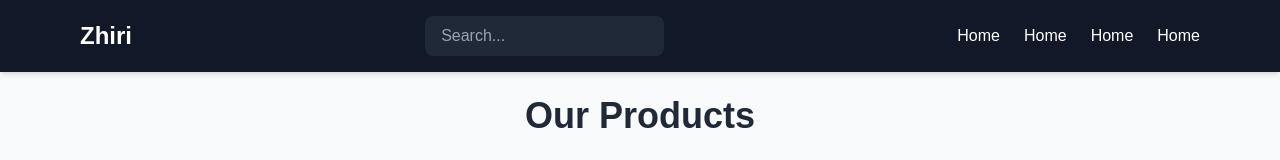
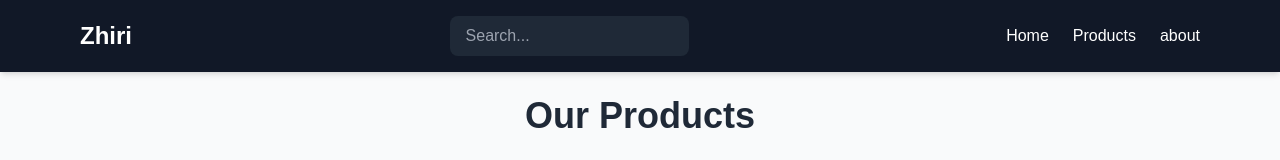
Before and after one commit to ElmekaouiHaitham/ecommerce, a Next.js app: page /products in a window 1280 px wide. Shown: the top 160 px of the page. Built offline with nearby package versions, Linux system fonts and the light colour scheme; no server answers.

Commit message:
navbar options edited

```diff
--- a/components/NavBar.tsx
+++ b/components/NavBar.tsx
@@ -40,18 +40,13 @@ export function NavBar() {
                 </Link>
               </li>
               <li>
-                <Link href="/" className="hover:text-blue-300" passHref>
-                  Home
+                <Link href="/products" className="hover:text-blue-300" passHref>
+                  Products
                 </Link>
               </li>
               <li>
                 <Link href="/" className="hover:text-blue-300" passHref>
-                  Home
-                </Link>
-              </li>
-              <li>
-                <Link href="/" className="hover:text-blue-300" passHref>
-                  Home
+                  about
                 </Link>
               </li>
             </ul>
```
